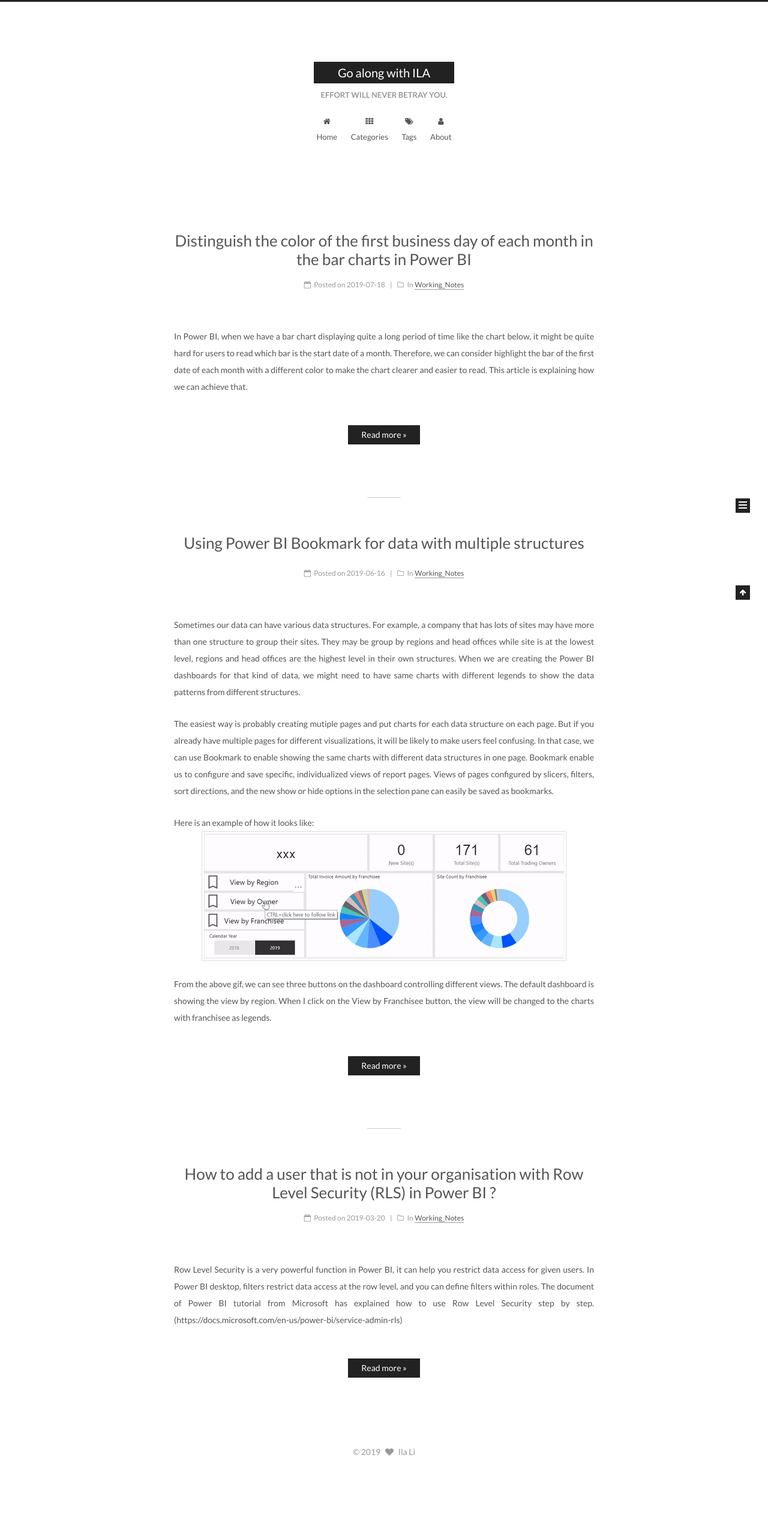
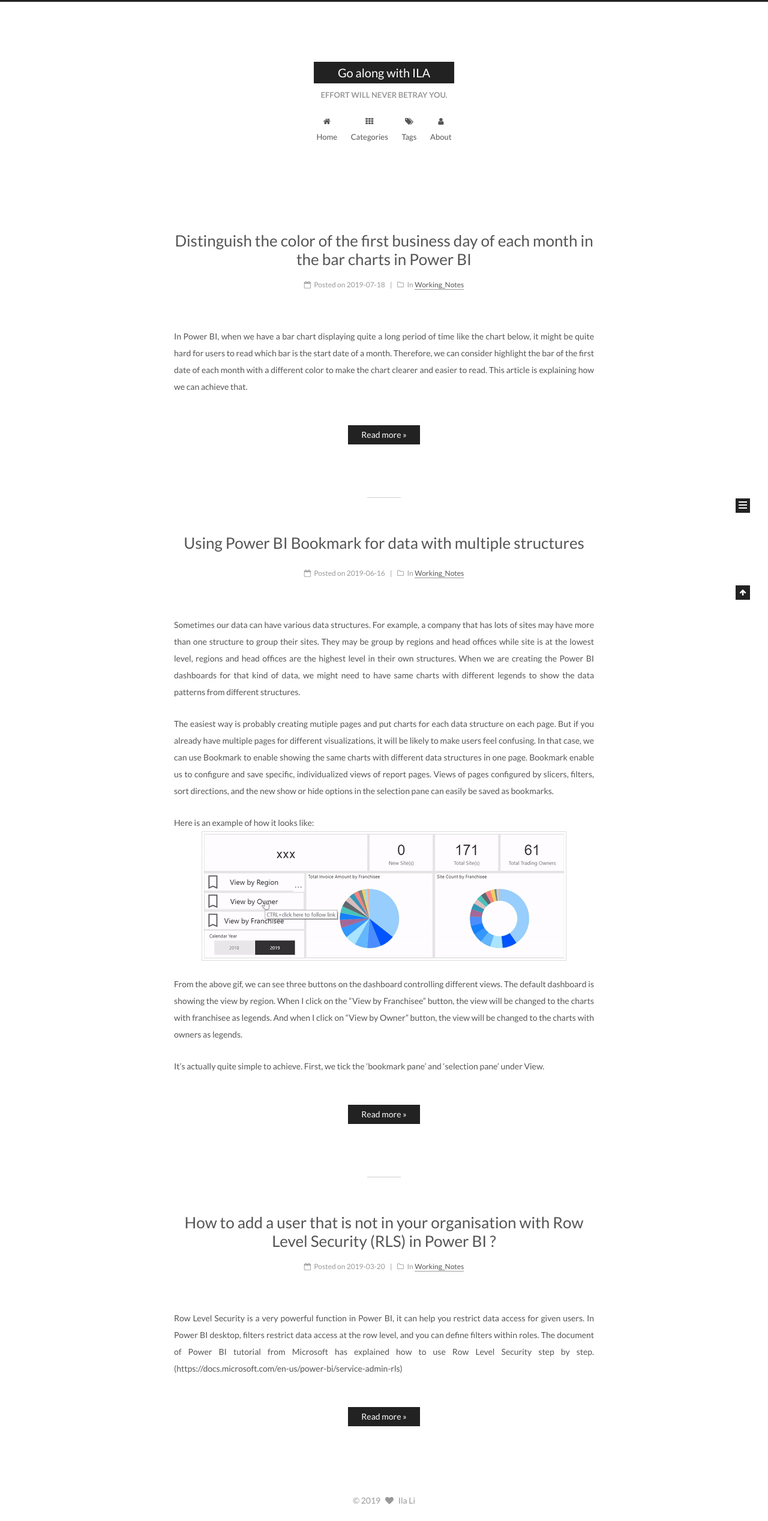
Before and after one commit to dollypigeon/dollypigeon.github.io, a Jekyll site: the page built from index.html, in a window 1280 px wide. Shown: the whole page at 60% size. Built offline with Jekyll 4.4.1, drawn with Linux system fonts in a browser that asks for light colours; the list of posts is cut into pages by our own code; before the commit the page ends 2455 px from its top, so only the background shows below that.

Commit message:
Update 2019-07-18-Power-BI-Bookmark.md

```diff
--- a/_posts/2019-07-18-Power-BI-Bookmark.md
+++ b/_posts/2019-07-18-Power-BI-Bookmark.md
@@ -15,4 +15,6 @@ The easiest way is probably creating mutiple pages and put charts for each data
 Here is an example of how it looks like:
 ![Bookmark](/assets/images/2019-07-18/Bookmark.gif)
 
-From the above gif, we can see three buttons on the dashboard controlling different views. The default dashboard is showing the view by region. When I click on the View by Franchisee button, the view will be changed to the charts with franchisee as legends.
+From the above gif, we can see three buttons on the dashboard controlling different views. The default dashboard is showing the view by region. When I click on the "View by Franchisee" button, the view will be changed to the charts with franchisee as legends. And when I click on "View by Owner" button, the view will be changed to the charts with owners as legends.
+
+It's actually quite simple to achieve. First, we tick the 'bookmark pane' and 'selection pane' under View.
```
